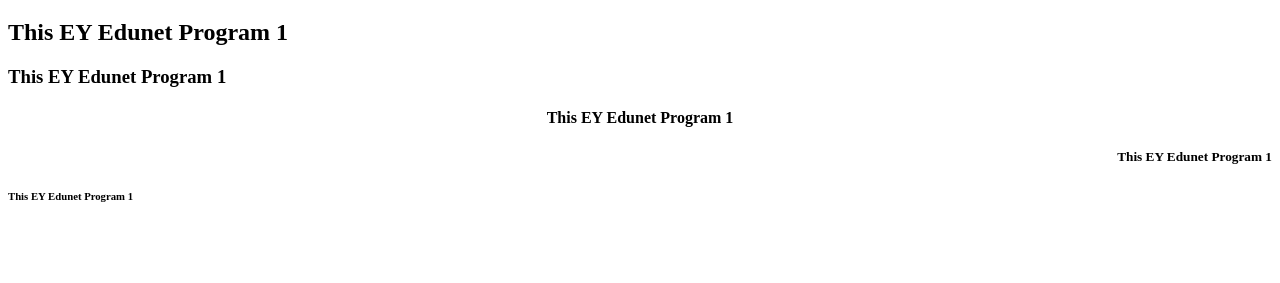
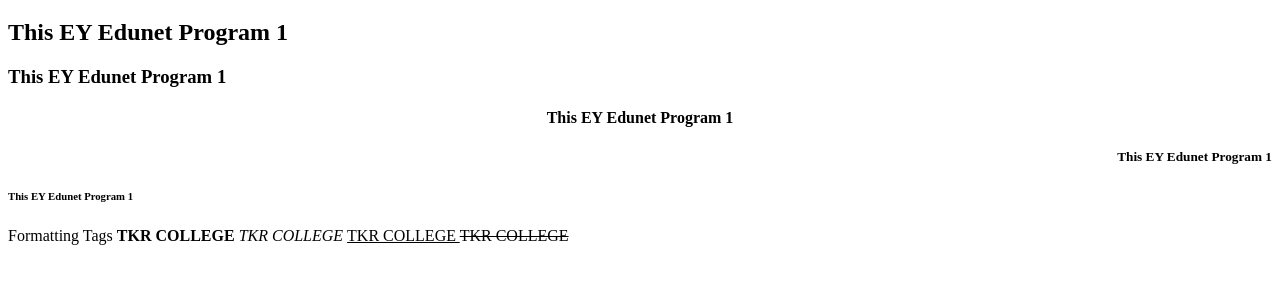
Before and after one commit to Thigalanikitha55/html, a plain HTML site: page index.html in a window 1280 px wide. Shown: the part 61-344 px from the top of the page. Drawn offline with Linux system fonts and the light colour scheme.

Commit message:
header tag demo

```diff
--- a/index.html
+++ b/index.html
@@ -12,5 +12,10 @@
     <h4 align="center">This EY Edunet Program 1 </h4>
     <h5 align="right">This EY Edunet Program 1 </h5>
     <h6>This EY Edunet Program 1 </h6>
+    Formatting Tags
+    <b> TKR COLLEGE </b>
+    <i> TKR COLLEGE </i>
+    <u> TKR COLLEGE </u>
+    <s> TKR COLLEGE </s>
 </body>
 </html>
```
